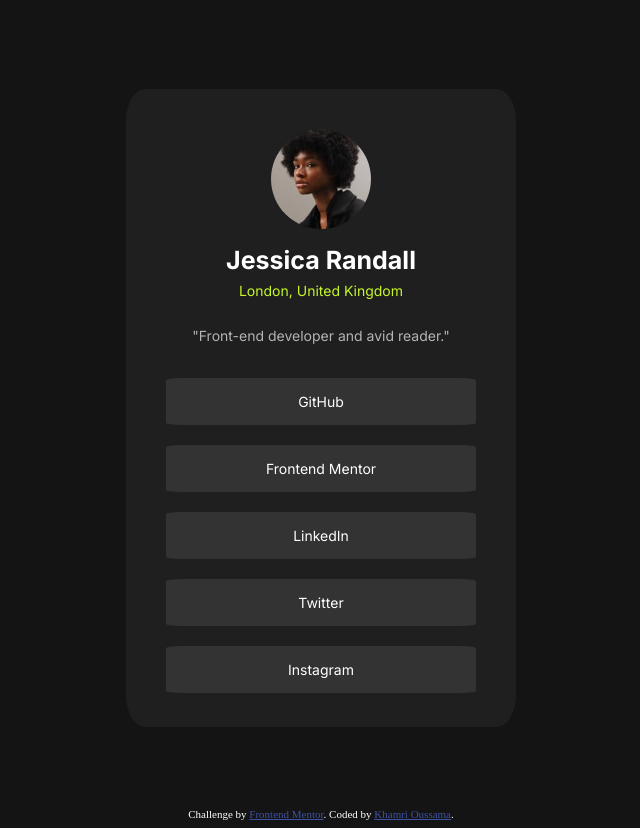
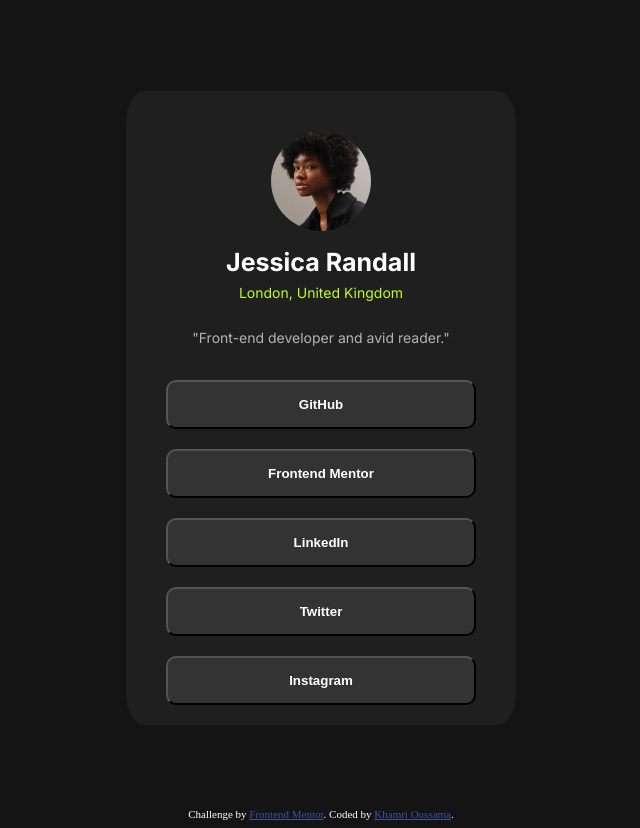
Before and after one commit to KhamriOussama/social-links-profile-main, a plain HTML site: page index.html in a window 1280 px wide. Shown: the whole page, without its empty margins (319-959 px from the left). Drawn offline with Linux system fonts and the light colour scheme.

Commit message:
final commit

```diff
--- a/index.html
+++ b/index.html
@@ -23,17 +23,17 @@
       <p class="location">London, United Kingdom</p>
       <p class="description">"Front-end developer and avid reader."</p>
       <div class="grid">
-        <p class="button p1">GitHub</p>
-        <p class="button p2">Frontend Mentor</p>
-        <p class="button p3">LinkedIn</p>
-        <p class="button p4">Twitter</p>
-        <p class="button p5">Instagram</p>
+        <button class="button p1" >GitHub</a></button>
+        <button class="button p2">Frontend Mentor</button>
+        <button class="button p3">LinkedIn</button>
+        <button class="button p4">Twitter</button>
+        <button class="button p5">Instagram</button>
         </div>
     </div>
   </div>
   <div class="attribution">
     Challenge by <a href="https://www.frontendmentor.io?ref=challenge" target="_blank">Frontend Mentor</a>.
-    Coded by <a href="https://github.com/KhamriOussama">Khamri Oussama</a>.
+    Coded by <a href="https://github.com/KhamriOussama/social-links-profile-main">Khamri Oussama</a>.
   </div>
 </body>
 </html>
--- a/style.css
+++ b/style.css
@@ -44,14 +44,19 @@ h1{
 }
 .button {
     background-color: hsl(0, 0%, 20%);
-    border-radius: 5%;
+    border-radius: 10px;
     padding: 15px 100px;
     margin-top: 20px;
+    cursor: pointer;
+    color: hsl(0, 0%, 100%);
+    font-weight: 700;
 }
 .grid {
    text-align: center;
+   display: flex;
+   flex-direction: column;
 }
-.button:active {
+.button:hover {
     background-color: hsl(75, 94%, 57%);
     color: black;
 }
```
